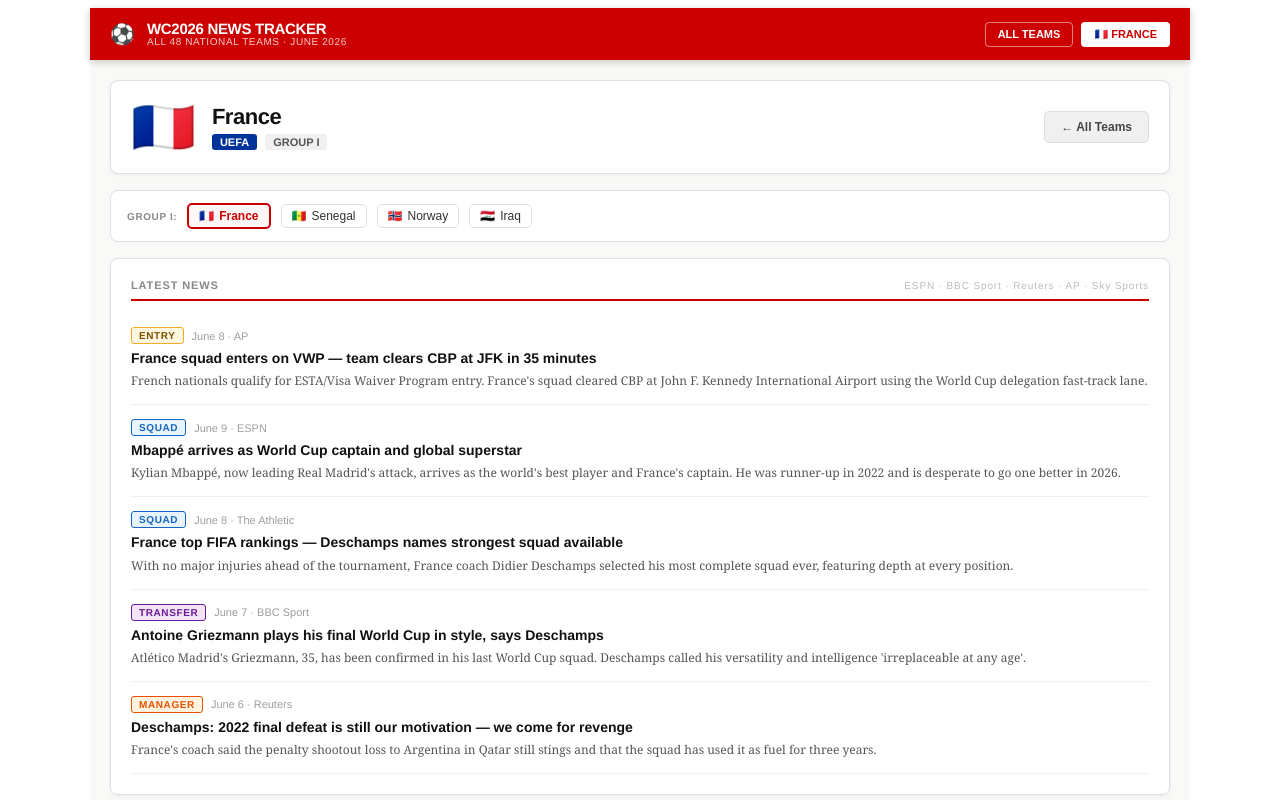
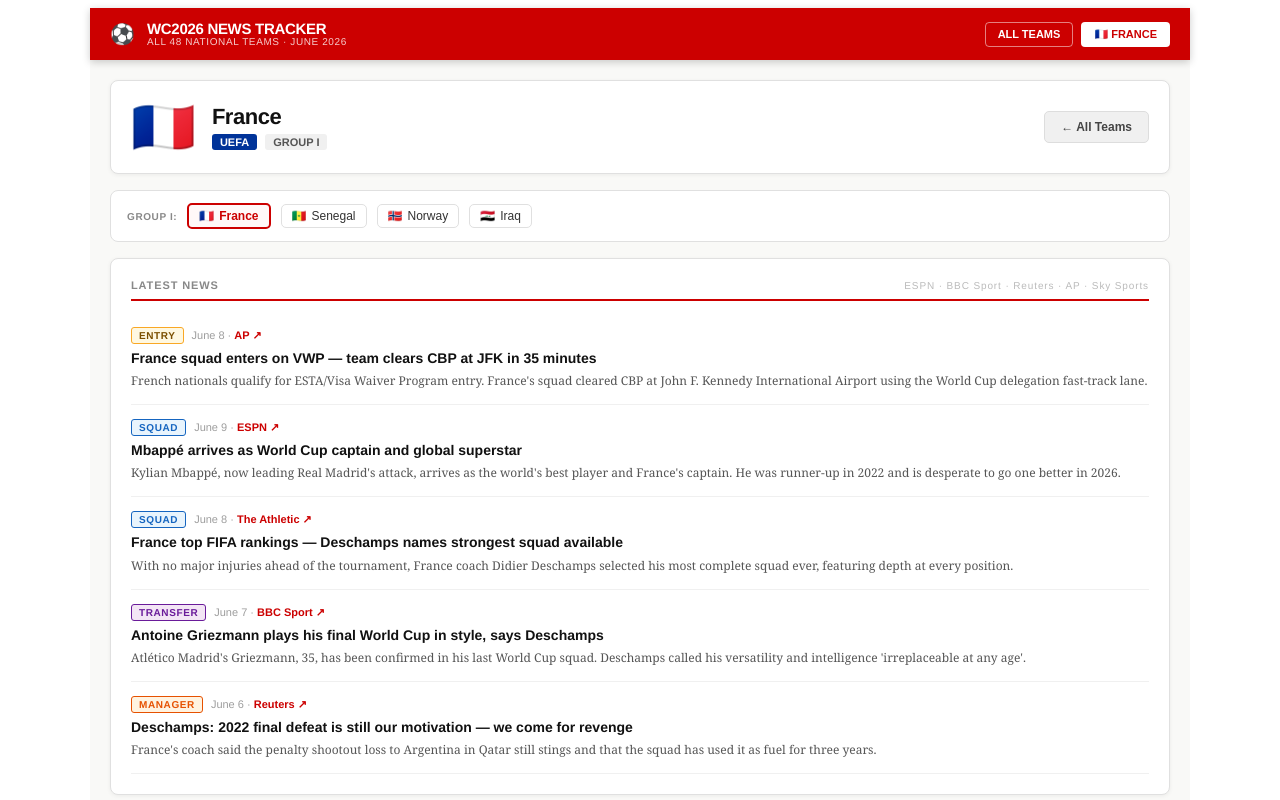
Before and after one commit to meyersca2/wc2026-tracker, a React (Vite) app: page / in a window 1280 px wide. Both pictures are taken after a click on the element 379 px from the left and 166 px from the top of the page. Shown: the top 800 px of the page. Built offline with nearby package versions, Linux system fonts and the light colour scheme.

Commit message:
Add clickable source links on team news pages

```diff
--- a/src/App.jsx
+++ b/src/App.jsx
@@ -28,12 +28,39 @@
   );
 }
 
+const SOURCE_URLS = {
+  "ESPN":         "https://www.espn.com/soccer/",
+  "BBC Sport":    "https://www.bbc.com/sport/football/world-cup",
+  "Reuters":      "https://www.reuters.com/sports/soccer/",
+  "AP":           "https://apnews.com/hub/soccer",
+  "Sky Sports":   "https://www.skysports.com/football/world-cup",
+  "The Athletic": "https://www.nytimes.com/athletic/football/international/",
+  "Goal.com":     "https://www.goal.com/en/world-cup",
+};
+
+function getSourceUrl(source, headline) {
+  const base = SOURCE_URLS[source];
+  if (!base) return null;
+  const query = encodeURIComponent(headline + " World Cup 2026");
+  return "https://news.google.com/search?q=" + query;
+}
+
 function NewsItem({ item }) {
+  const sourceUrl = getSourceUrl(item.source, item.headline);
   return (
     <div style={{ padding: "14px 0", borderBottom: "1px solid #f0f0f0", display: "flex", flexDirection: "column", gap: "5px" }}>
       <div style={{ display: "flex", alignItems: "center", gap: "8px", flexWrap: "wrap" }}>
         <CategoryBadge category={item.category} />
-        <span style={{ fontSize: "11px", color: "#9e9e9e" }}>{item.date} · {item.source}</span>
+        <span style={{ fontSize: "11px", color: "#9e9e9e" }}>
+          {item.date} ·{" "}
+          {sourceUrl ? (
+            <a href={sourceUrl} target="_blank" rel="noopener noreferrer"
+              style={{ color: "#cc0000", textDecoration: "none", fontWeight: 600 }}
+              onClick={e => e.stopPropagation()}>
+              {item.source} ↗
+            </a>
+          ) : item.source}
+        </span>
       </div>
       <div style={{ fontSize: "14px", fontWeight: 700, color: "#111", lineHeight: 1.3 }}>{item.headline}</div>
       {item.summary && <div style={{ fontSize: "12px", color: "#555", lineHeight: 1.5, fontFamily: "Georgia,serif" }}>{item.summary}</div>}
```
